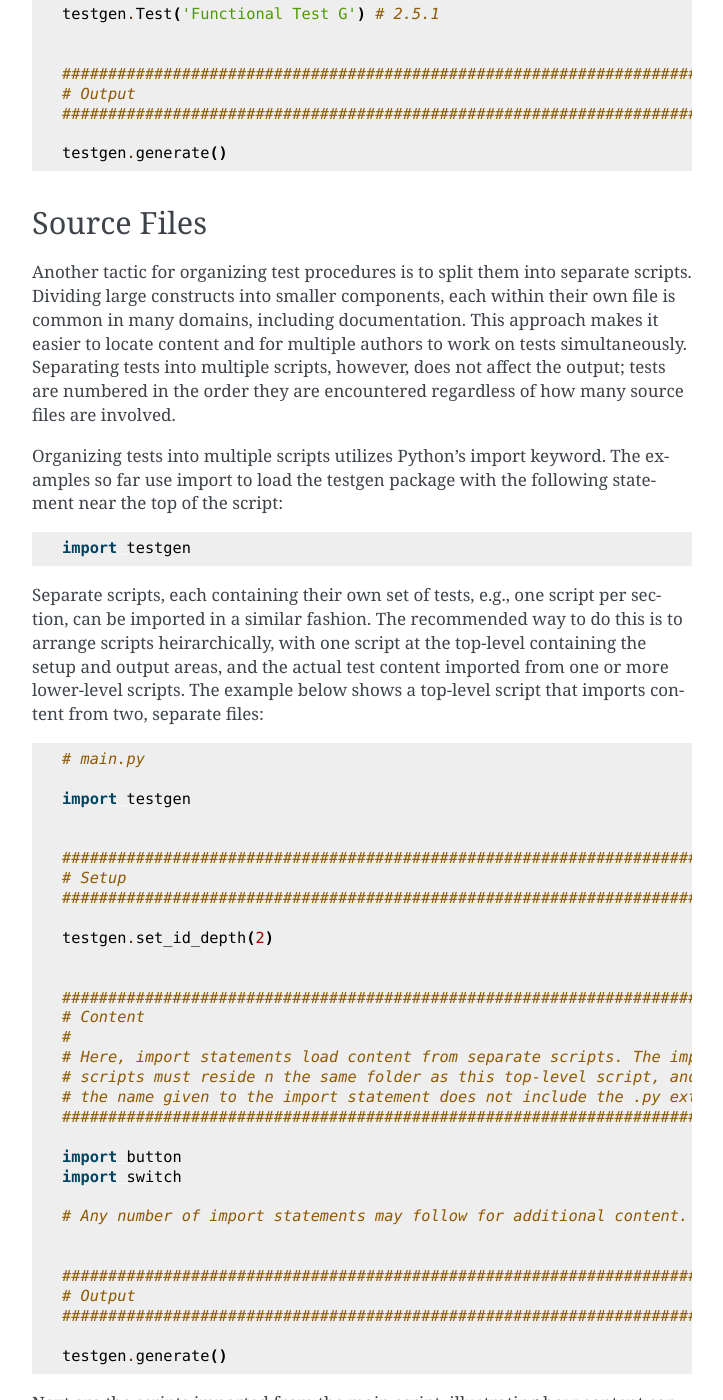
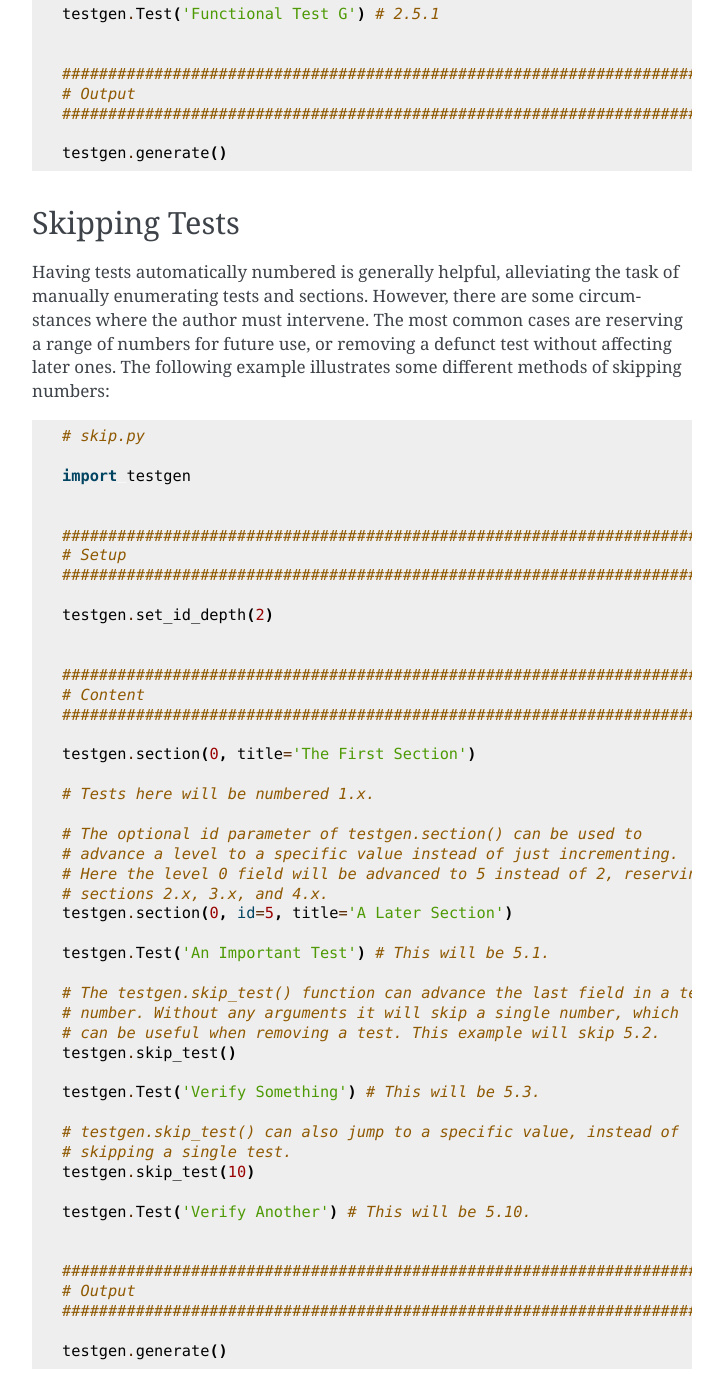
Before and after one commit to jvalenzuela/atform, a Sphinx documentation site: the page built from doc/source/org.rst, in a window 1280 px wide and 1400 px high, scrolled down 1657 px. Shown: the whole window, without its empty margins (388-1111 px from the left). Built offline with Sphinx 7.4.7, drawn with Linux system fonts in a browser that asks for light colours.

Commit message:
Add documentation describing skipping tests.

```diff
--- /dev/null
+++ b/doc/source/examples/skip.py
@@ -0,0 +1,47 @@
+# skip.py
+
+import testgen
+
+
+################################################################################
+# Setup
+################################################################################
+
+testgen.set_id_depth(2)
+
+
+################################################################################
+# Content
+################################################################################
+
+testgen.section(0, title='The First Section')
+
+# Tests here will be numbered 1.x.
+
+# The optional id parameter of testgen.section() can be used to
+# advance a level to a specific value instead of just incrementing.
+# Here the level 0 field will be advanced to 5 instead of 2, reserving
+# sections 2.x, 3.x, and 4.x.
+testgen.section(0, id=5, title='A Later Section')
+
+testgen.Test('An Important Test') # This will be 5.1.
+
+# The testgen.skip_test() function can advance the last field in a test
+# number. Without any arguments it will skip a single number, which
+# can be useful when removing a test. This example will skip 5.2.
+testgen.skip_test()
+
+testgen.Test('Verify Something') # This will be 5.3.
+
+# testgen.skip_test() can also jump to a specific value, instead of
+# skipping a single test.
+testgen.skip_test(10)
+
+testgen.Test('Verify Another') # This will be 5.10.
+
+
+################################################################################
+# Output
+################################################################################
+
+testgen.generate()
--- a/doc/source/org.rst
+++ b/doc/source/org.rst
@@ -24,6 +24,19 @@ The following example shows the two, primary commands for sectioning:
 :py:func:`testgen.section`:
 
 .. literalinclude:: examples/section.py
+
+
+Skipping Tests
+--------------
+
+Having tests automatically numbered is generally helpful, alleviating the
+task of manually enumerating tests and sections. However, there are
+some circumstances where the author must intervene. The most common
+cases are reserving a range of numbers for future use, or removing a
+defunct test without affecting later ones. The following example illustrates
+some different methods of skipping numbers:
+
+.. literalinclude:: examples/skip.py
 
 
 Source Files
```
